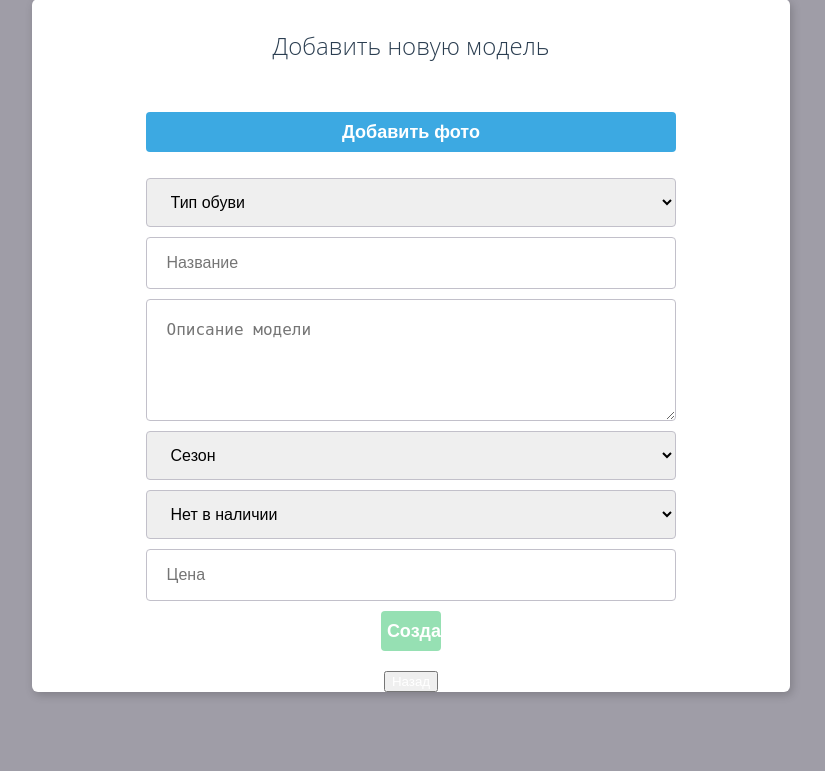
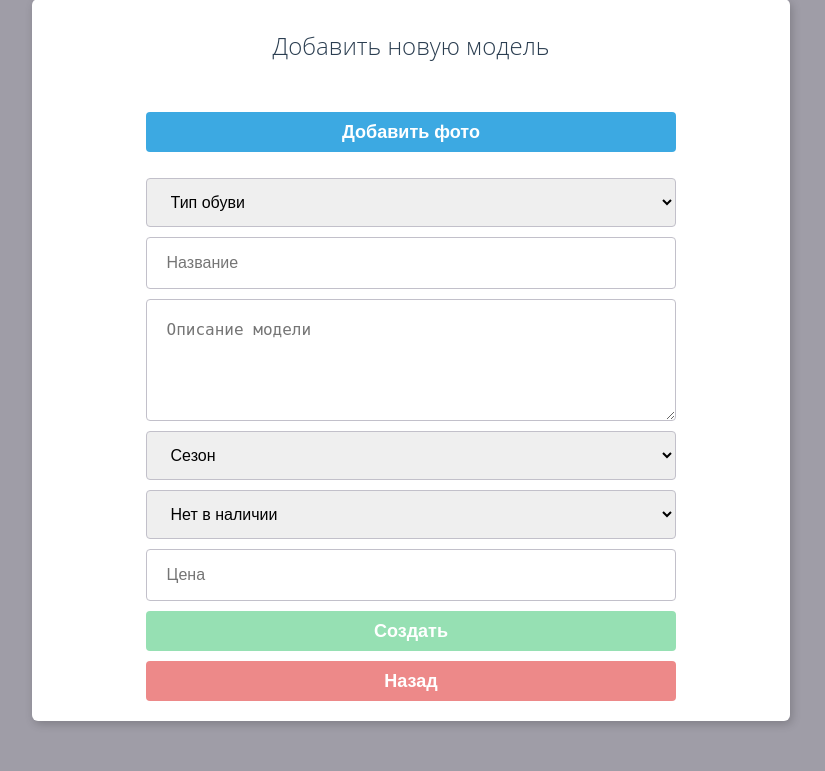
Before and after one commit to pumaliga/Flaskshop, a Flask app: template app/templates/add/add_model.html in a window 1280 px wide. Shown: the part 51-822 px from the top of the page, without its empty margins (229-1054 px from the left). Before the commit the page ends 748 px from the top, so only its background shows below. Run offline with Flask 2, Linux system fonts and the light colour scheme; the template is opened without the code that fills it, so the values that code supplies are empty.

Commit message:
new styles for adding

```diff
--- a/app/static/css/adding.css
+++ b/app/static/css/adding.css
@@ -188,8 +188,26 @@ input[type=file]{
     font-size: 16px;
 }
 
+.div-create{
+    width: 100%;
+}
+
 .btn-model{
+    cursor: pointer;
     background-color: #96e0b3;
+    width: 70%;
+    height: 40px;
+    border: none;
+    font-size: 18px;
+    border-radius: 4px;
+    font-weight: bold;
+    color: white;
+    margin-bottom: 10px;
+}
+
+.btn-home{
+    cursor: pointer;
+    background-color: #ed8989;
     width: 70%;
     height: 40px;
     border: none;
```
